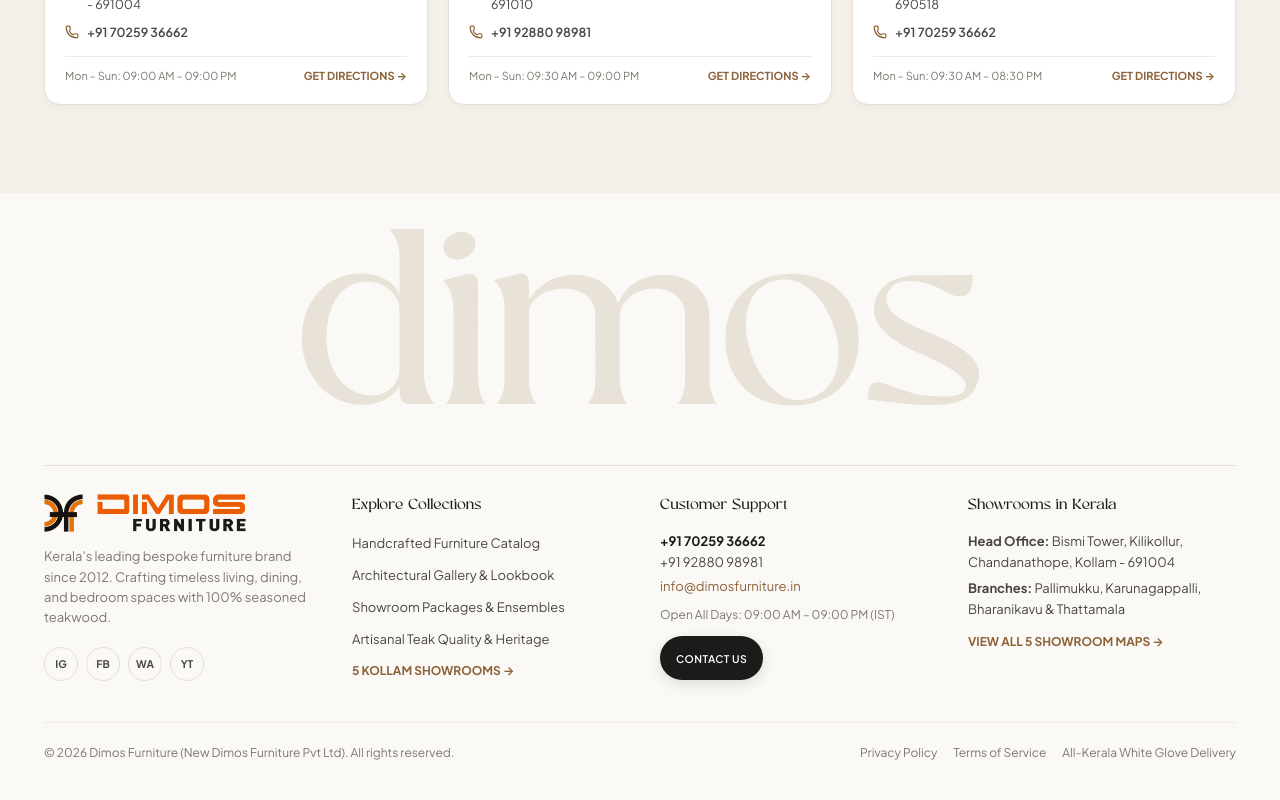
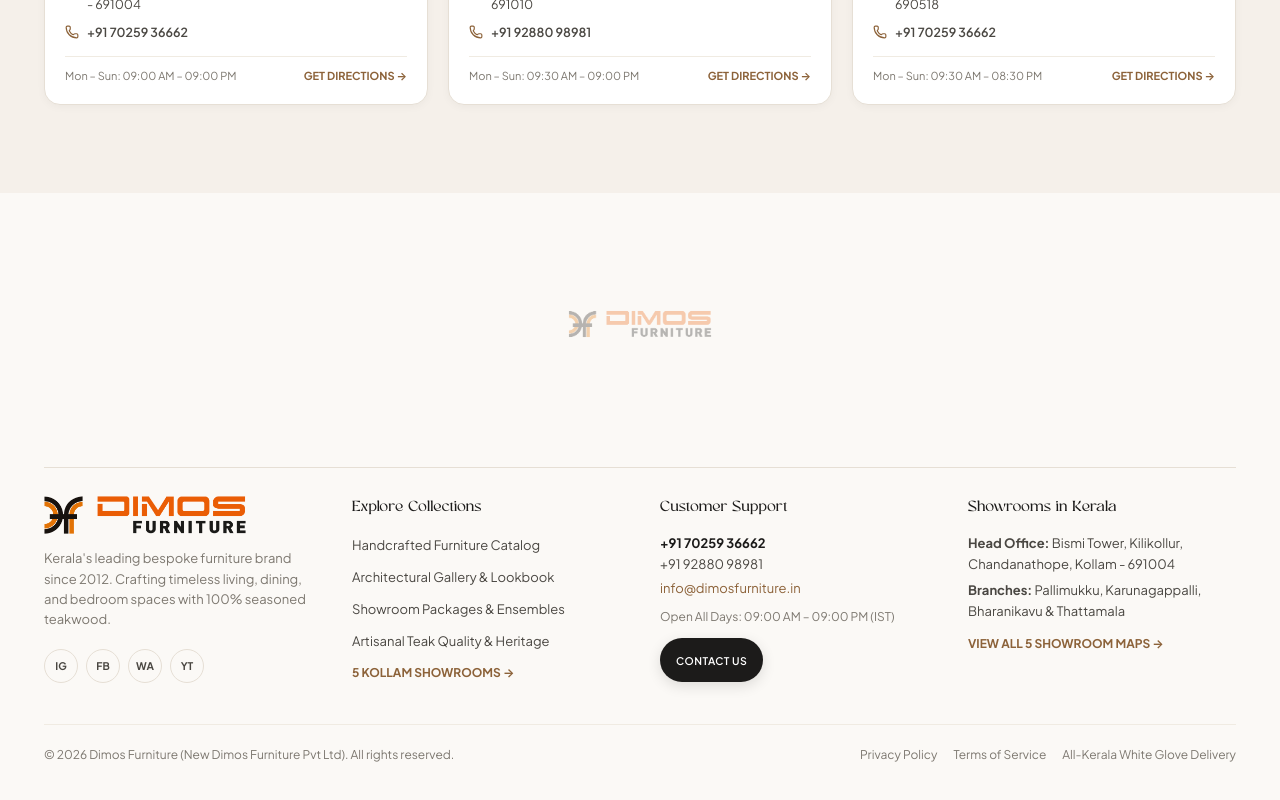
Before and after one commit to zaeemahamad111-ops/dimos, a React (Vite) app: page / in a window 1280 px wide. Shown: the part 5886-6686 px from the top of the page. Built offline with nearby package versions, Linux system fonts and the light colour scheme; a web font is replaced by a local one.

Commit message:
style(footer): replace text watermark with 86.png logo at 30% transparency

```diff
--- a/src/components/WatermarkFooter.tsx
+++ b/src/components/WatermarkFooter.tsx
@@ -23,35 +23,41 @@
       }}
     >
       <div className="container">
-        {/* Massive Monumental Watermark 'dimos' in Melfira */}
+        {/* Massive Monumental Watermark Logo at 30% Transparency */}
         <div
           style={{
             userSelect: 'none',
-            textAlign: 'center',
-            marginBottom: 'clamp(20px, 4vw, 32px)',
+            display: 'flex',
+            justifyContent: 'center',
+            alignItems: 'center',
+            marginBottom: 'clamp(28px, 5vw, 48px)',
             overflow: 'hidden',
             cursor: 'pointer',
           }}
           onClick={() => handleNav('home')}
         >
-          <span
-            className="font-melfira"
+          <img
+            src="/86.png"
+            alt="Dimos Furniture"
             style={{
-              fontSize: 'clamp(70px, 20vw, 240px)',
-              fontWeight: 'bold',
-              letterSpacing: '-0.02em',
-              lineHeight: 0.85,
-              color: 'var(--color-border)',
-              display: 'inline-block',
-              textTransform: 'lowercase',
-              opacity: 0.85,
-              transition: 'color 0.3s ease',
+              width: '100%',
+              maxWidth: 'clamp(300px, 55vw, 680px)',
+              height: 'auto',
+              maxHeight: 'clamp(100px, 16vw, 190px)',
+              objectFit: 'contain',
+              opacity: 0.3, // 30% transparency
+              transition: 'opacity 0.3s ease, transform 0.3s ease',
+              display: 'block',
             }}
-            onMouseEnter={(e) => (e.currentTarget.style.color = '#e0d8cc')}
-            onMouseLeave={(e) => (e.currentTarget.style.color = 'var(--color-border)')}
-          >
-            dimos
-          </span>
+            onMouseEnter={(e) => {
+              e.currentTarget.style.opacity = '0.45';
+              e.currentTarget.style.transform = 'scale(1.02)';
+            }}
+            onMouseLeave={(e) => {
+              e.currentTarget.style.opacity = '0.3';
+              e.currentTarget.style.transform = 'scale(1.0)';
+            }}
+          />
         </div>
 
         {/* Footer Main Links & Information Columns */}
```
Also changed, not shown: public/86.png (added).
